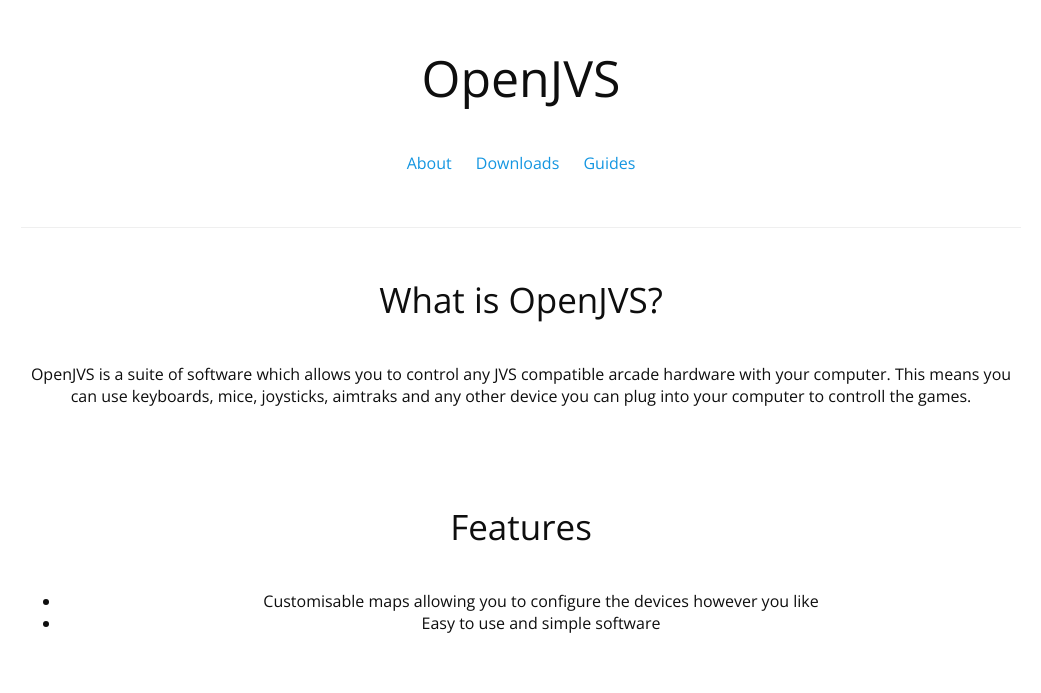
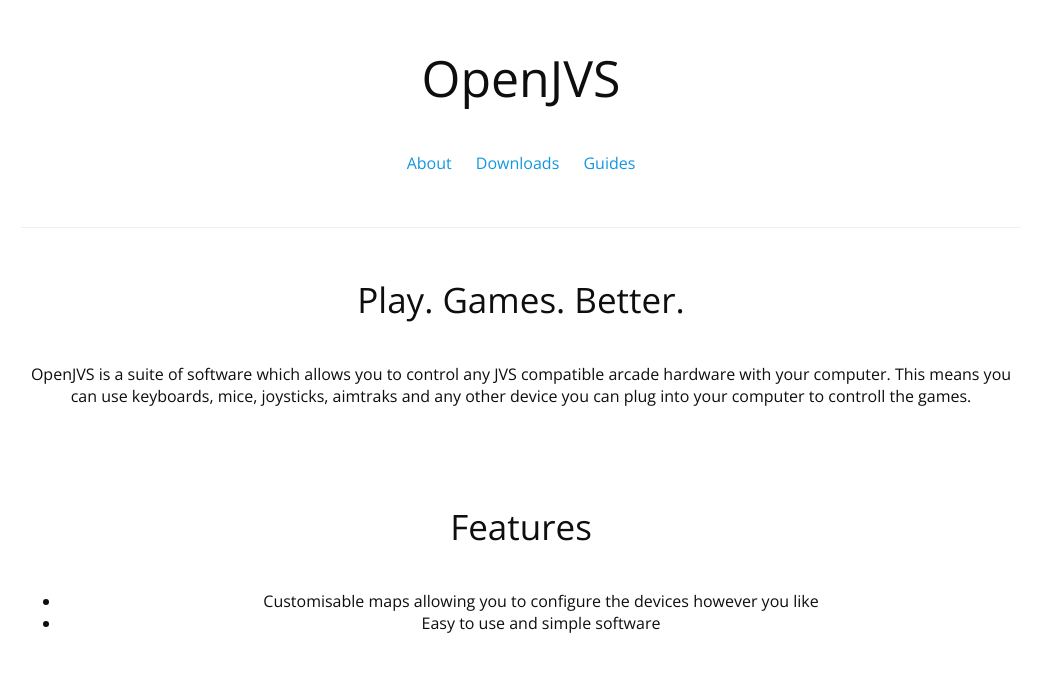
Before and after one commit to OpenJVS/OpenJVS-Legacy, a plain HTML site: page docs/Website/index.html in a window 1280 px wide. Shown: the part 116-809 px from the top of the page, without its empty margins (119-1160 px from the left). Drawn offline with nearby package versions, Linux system fonts and the light colour scheme.

Commit message:
Change title

```diff
--- a/docs/Website/index.html
+++ b/docs/Website/index.html
@@ -17,7 +17,7 @@
     <main>
       <hr>
       <section>
-        <h1>What is OpenJVS?</h1>
+        <h1>Play. Games. Better.</h1>
         <p>OpenJVS is a suite of software which allows you to control any JVS compatible arcade hardware with your computer. This means you can use keyboards, mice, joysticks, aimtraks and any other device you can plug into your computer to controll the games.</p>
       </section>
 
```
